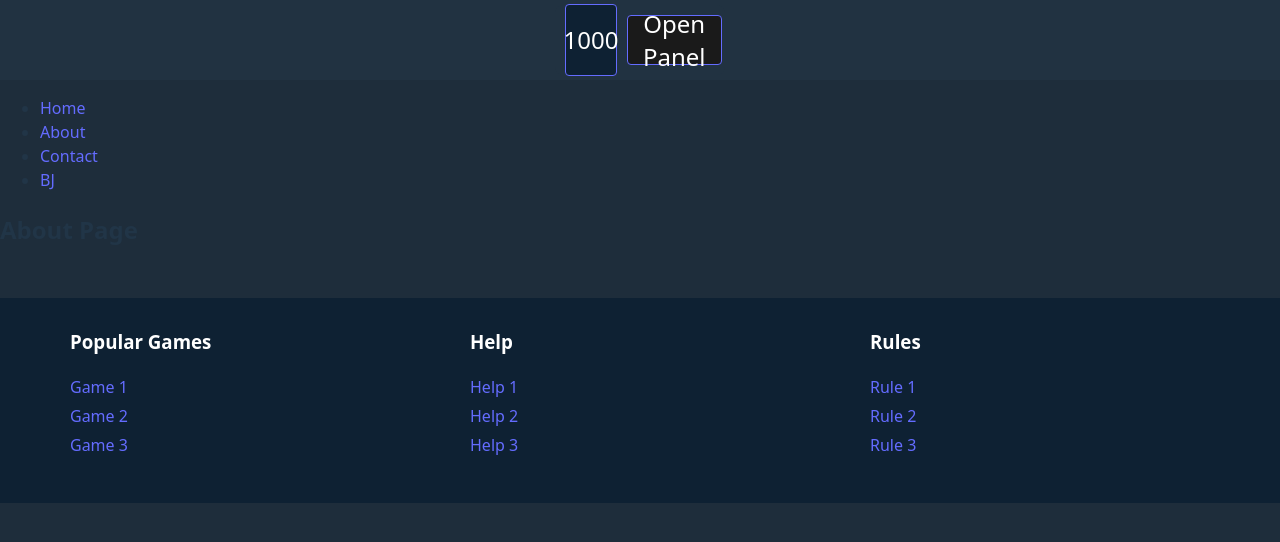
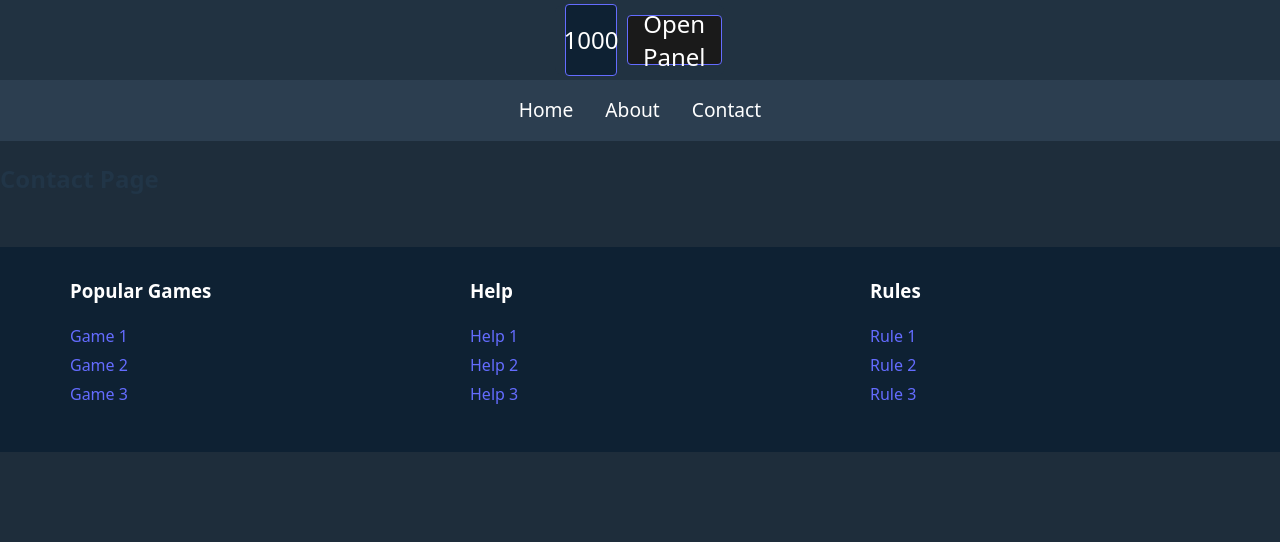
Before and after one commit to Matthes0/b2bj, a React (Vite) app in the folder frontend/: page /contact in a window 1280 px wide. Shown: the top 542 px of the page. Built offline with nearby package versions, Linux system fonts and the light colour scheme.

Commit message:
jako tako navigation panel

```diff
--- a/frontend/src/App.jsx
+++ b/frontend/src/App.jsx
@@ -91,7 +91,6 @@
 // export default App;
 import React, { useState } from 'react';
 import { BrowserRouter as Router, Route, Routes } from 'react-router-dom';
-import Home from './Home';
 import About from './About';
 import Contact from './Contact';
 import AnimatedCard from './AnimatedCard';
@@ -99,7 +98,7 @@ import UserPage from './UserPage';
 import LoginPage from './LoginPage';
 import './index.css';
 
-
+import { Home } from './components/Home/Home';
 import { Header } from './components/Header/Header';
 import { Panel } from './components/Panel/Panel';
 import { NavigationPanel } from './components/NavigationPanel/NavigationPanel';
--- a/frontend/src/Contact.jsx
+++ b/frontend/src/Contact.jsx
@@ -2,7 +2,7 @@
 import React from 'react';
 
 const Contact = () => {
-  return <h2>About Page</h2>;
+  return <h2>Contact Page</h2>;
 };
 
 export default Contact;
--- a/frontend/src/Home.jsx
+++ /dev/null
@@ -1,36 +0,0 @@
-// import React from 'react';
-
-// const Home = () => {
-//   return <h2>Home Page</h2>;
-// };
-
-// export default Home;
-
-
-import { useEffect, useState } from 'react';
-import axios from 'axios';
-
-function Home() {
-  const [games, setGames] = useState([]);
-
-  useEffect(() => {
-    axios.get('http://localhost:8000/api/games/')
-      .then(res => setGames(res.data))
-      .catch(err => console.error('Błąd ładowania gier:', err));
-  }, []);
-
-  return (
-    <div>
-      <h1>Lista Gier z Django API</h1>
-      <ul>
-        {games.map((game) => (
-          <li key={game.id}>
-            🎮 <strong>{game.title}</strong> — {game.description}
-          </li>
-        ))}
-      </ul>
-    </div>
-  );
-}
-
-export default Home;
--- /dev/null
+++ b/frontend/src/components/Home/GameItem/GameItem.jsx
@@ -0,0 +1,7 @@
+export function GameItem({ game }) {
+    return (
+      <li>
+        🎮 <strong>{game.title}</strong> — {game.description}
+      </li>
+    );
+  }
--- /dev/null
+++ b/frontend/src/components/Home/GameList/GameList.jsx
@@ -0,0 +1,25 @@
+// import { GameItem } from '../GameItem/GameItem';
+
+// export function GameList({ games }) {
+//   return (
+//     <ul className="game-list">
+//       {games.map((game) => (
+//         <GameItem key={game.id} game={game} />
+//       ))}
+//     </ul>
+//   );
+// }
+
+import { GameItem } from '../GameItem/GameItem';
+
+export function GameList({ games }) {
+  const filteredGames = games.filter(game => game.title.toLowerCase() !== 'blackjack');
+
+  return (
+    <ul className="game-list">
+      {filteredGames.map((game) => (
+        <GameItem key={game.id} game={game} />
+      ))}
+    </ul>
+  );
+}
--- /dev/null
+++ b/frontend/src/components/Home/Home.css
@@ -0,0 +1,40 @@
+.home-container {
+    padding: 2rem;
+  }
+
+  .home-title {
+    font-size: 2rem;
+    font-family: 'Segoe UI', Tahoma, Geneva, Verdana, sans-serif;
+    color: #ffffff;
+    margin-bottom: 1rem;
+    text-shadow: 1px 1px 3px #000;
+
+  }
+
+
+  .featured-game {
+    margin-bottom: 2rem;
+  }
+
+  .blackjack-link {
+    font-size: 1.5rem;
+    font-family: 'Courier New', Courier, monospace;
+    color: #ffcc00;
+    text-decoration: none;
+    font-weight: bold;
+    transition: all 0.3s ease;
+  }
+
+  .blackjack-link:hover {
+    color: #ffffff;
+    text-shadow: 0 0 5px #ffcc00;
+  }
+
+  .game-list {
+    list-style-type: none;
+    padding-left: 0;
+  }
+
+  .game-list li {
+    margin-bottom: 0.5rem;
+  }
--- /dev/null
+++ b/frontend/src/components/Home/Home.jsx
@@ -0,0 +1,27 @@
+import { useEffect, useState } from 'react';
+import { Link } from 'react-router-dom';
+import axios from 'axios';
+import { GameList } from './GameList/GameList';
+import './Home.css';
+
+export function Home() {
+  const [games, setGames] = useState([]);
+
+  useEffect(() => {
+    axios.get('http://localhost:8000/api/games/')
+      .then(res => setGames(res.data))
+      .catch(err => console.error('Błąd ładowania gier:', err));
+  }, []);
+
+  return (
+    <div className="home-container">
+      <h1 className="home-title">Lista Gier z Django API</h1>
+
+      <div className="featured-game">
+        <Link to="/bj" className="blackjack-link">🎰 Zagraj w Blackjack</Link>
+      </div>
+
+      <GameList games={games} />
+    </div>
+  );
+}
--- /dev/null
+++ b/frontend/src/components/NavigationPanel/NavigationPanel.css
@@ -0,0 +1,26 @@
+.navigation {
+    background-color: #2c3e50;
+    padding: 1rem;
+    text-align: center;
+  }
+
+  .navigation-list {
+    display: flex;
+    justify-content: center;
+    list-style: none;
+    padding: 0;
+    margin: 0;
+    gap: 2rem;
+  }
+
+  .navigation-list li a {
+    color: #ffffff;
+    text-decoration: none;
+    font-size: 1.2rem;
+    font-weight: 500;
+    transition: color 0.3s ease;
+  }
+
+  .navigation-list li a:hover {
+    color: #ffd700;
+  }
--- a/frontend/src/components/NavigationPanel/NavigationPanel.jsx
+++ b/frontend/src/components/NavigationPanel/NavigationPanel.jsx
@@ -1,14 +1,18 @@
+import "./NavigationPanel.css"
+
 import React from 'react';
 import { Link } from 'react-router-dom';
 
+
+
 export function NavigationPanel() {
   return (
-    <nav>
-      <ul>
+    <nav className="navigation">
+      <ul className="navigation-list">
         <li><Link to="/">Home</Link></li>
         <li><Link to="/about">About</Link></li>
         <li><Link to="/contact">Contact</Link></li>
-        <li><Link to="/bj">BJ</Link></li>
+        {/* <li><Link to="/bj">BJ</Link></li> */}
       </ul>
     </nav>
   );
```
Also changed, not shown: 1 other file (tests, documents, lock files or other folders).
